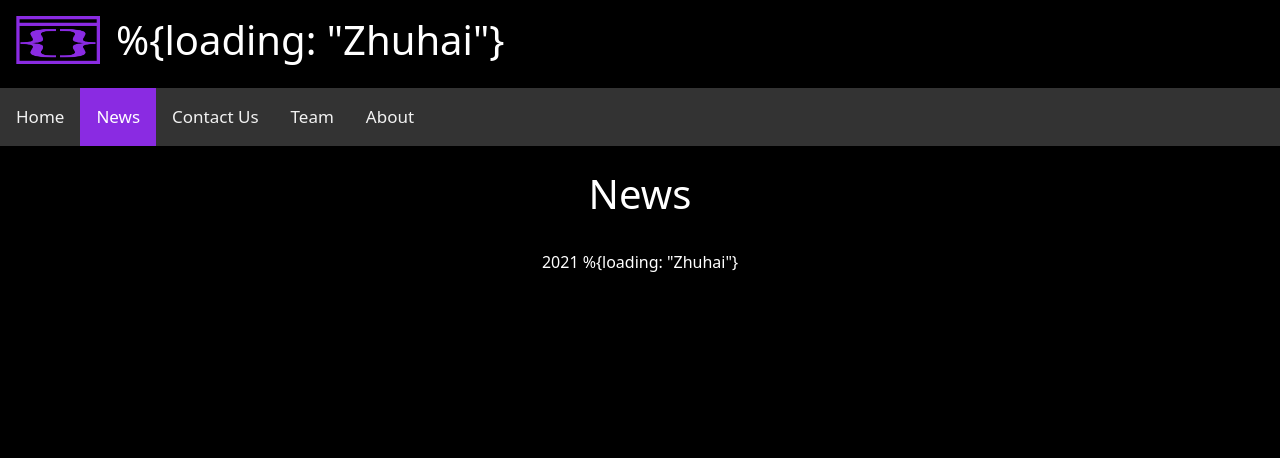
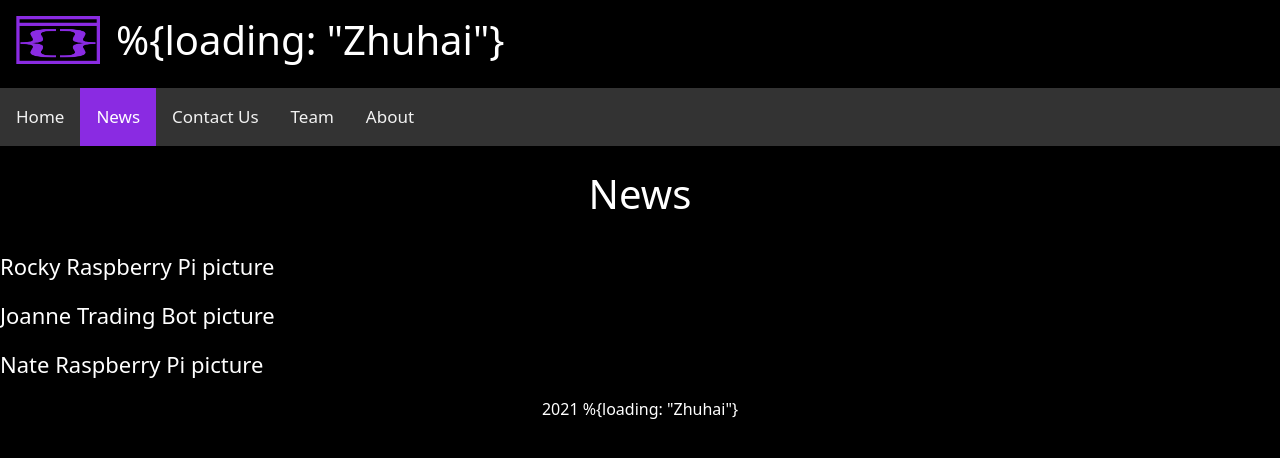
Before and after one commit to loading-zhuhai/loading_site, a Django app: page /news/ in a window 1280 px wide. Shown: the top 458 px of the page. Run offline with Django 3.2, Linux system fonts and the light colour scheme.

Commit message:
Add new potential content for the news page. Joanne wil be stoked

```diff
--- a/news/templates/news.html
+++ b/news/templates/news.html
@@ -34,6 +34,18 @@
 	</nav>
 
 	<h1 class = "p-4" style = "text-align: center;">News</h1>
+		<p>
+		Rocky Raspberry Pi
+		picture
+		</p>
+		<p>
+		Joanne Trading Bot
+		picture
+		</p>
+		<p>
+		Nate Raspberry Pi
+		picture
+		</p>
 
 
 
```
